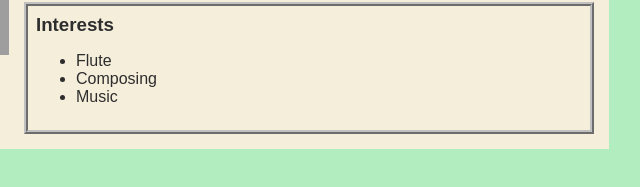
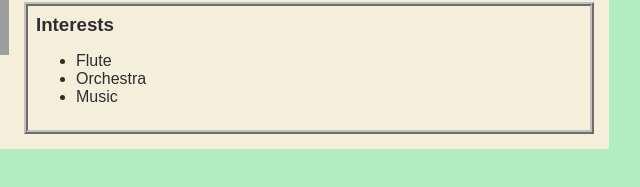
Before and after one commit to Lauro35876/Lauro35876.github.io, a plain HTML site: page index.html in a window 1280 px wide. Shown: the part 181-368 px from the top of the page, 431-1071 px from the left. Drawn offline with Linux system fonts and the light colour scheme; grey boxes are pictures that could not be loaded.

Commit message:
Update index.html

```diff
--- a/index.html
+++ b/index.html
@@ -36,7 +36,7 @@
             <h3>Interests</h3>
             <ul>
               <li>Flute</li>
-              <li>Composing</li>
+              <li>Orchestra</li>
               <li>Music</li>
             </ul>
           </div>
```
